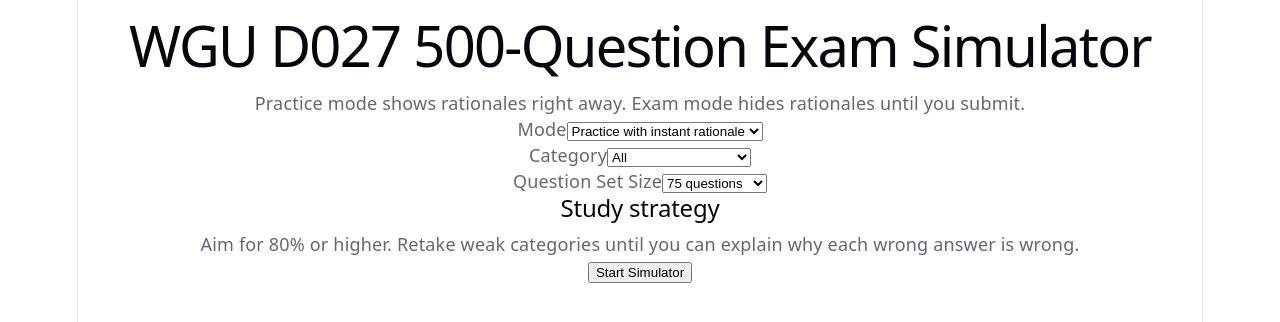
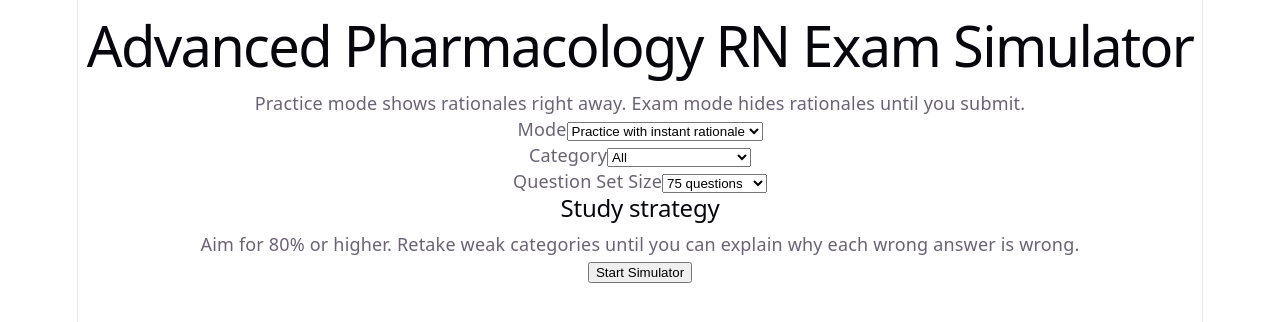
Before and after one commit to emerill/Rapidrecall-RN, a React (Vite) app: page / in a window 1280 px wide. Shown: the top 322 px of the page. Built offline with nearby package versions, Linux system fonts and the light colour scheme.

Commit message:
Update app title

```diff
--- a/src/App.jsx
+++ b/src/App.jsx
@@ -158,7 +158,7 @@
     return (
       <div className="min-h-screen bg-slate-100 p-4 md:p-8">
         <div className="max-w-5xl mx-auto bg-white rounded-3xl shadow-xl p-6 md:p-10">
-          <h1 className="text-3xl md:text-5xl font-bold text-slate-900">WGU D027 500-Question Exam Simulator</h1>
+          <h1 className="text-3xl md:text-5xl font-bold text-slate-900">Advanced Pharmacology RN Exam Simulator</h1>
           <p className="mt-3 text-slate-600 text-lg">Practice mode shows rationales right away. Exam mode hides rationales until you submit.</p>
 
           <div className="grid md:grid-cols-3 gap-4 mt-8">
@@ -207,6 +207,9 @@
         <div className="flex flex-col md:flex-row md:items-center md:justify-between gap-4 border-b pb-5">
           <div>
             <h1 className="text-2xl md:text-4xl font-bold text-slate-900">WGU D027 Exam Simulator</h1>
+<p className="text-sm text-slate-500 mt-2 max-w-2xl mx-auto">
+  This educational tool is independently created for study purposes and is not affiliated with or endorsed by WGU, NCLEX, ATI, or any official testing organization.
+</p>
             <p className="text-slate-600 mt-1">Answered {answeredCount} / {activeQuestions.length}</p>
           </div>
           <div className="flex gap-2 flex-wrap">
```
